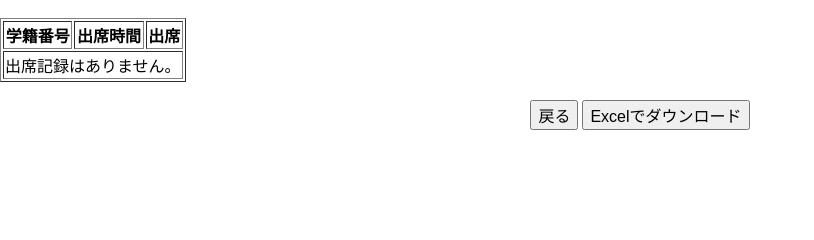
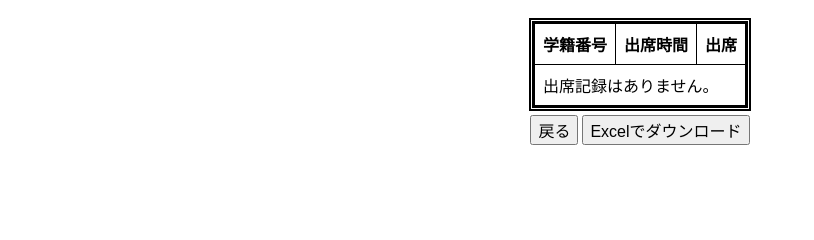
Before and after one commit to koot0303/QRAttendanceSystem, a Django app: template apps/templates/attendances/attendance_list.html in a window 1280 px wide. Shown: the part 191-431 px from the top of the page, without its empty margins (0-814 px from the left). Run offline with Django 5.2, Linux system fonts and the light colour scheme; the template is opened without the code that fills it, so the values that code supplies are empty.

Commit message:
Update attendance_list css html

```diff
--- /dev/null
+++ b/apps/static/css/attendances/attendance_list.css
@@ -0,0 +1,12 @@
+table {
+    display: inline-block;
+    margin: auto;
+    border-collapse: collapse;
+    border: thick double;
+}
+
+th, td {
+    border: 1px solid black;
+    padding: 8px;
+    text-align: left;
+}
--- a/apps/templates/attendances/attendance_list.html
+++ b/apps/templates/attendances/attendance_list.html
@@ -4,6 +4,7 @@
         {% load static %}
         <meta charset='UTF-8' />
         <link rel="stylesheet" href="{% static 'css/style.css' %}">
+        <link rel="stylesheet" href="{% static 'css/attendances/attendance_list.css' %}">
         <meta name="viewport" content="width=device-width, initial-scale=1.0">
         <title>出席リスト</title>
     </head>
@@ -13,7 +14,7 @@
         <p>授業日時: {{ course.start_date }} {{ course.start_time }}</p>
         <p>教師: {{ course.teacher }}</p>
 
-        <table border="1">
+        <table>
             <thead>
                 <tr>
                     <th>学籍番号</th>
```
